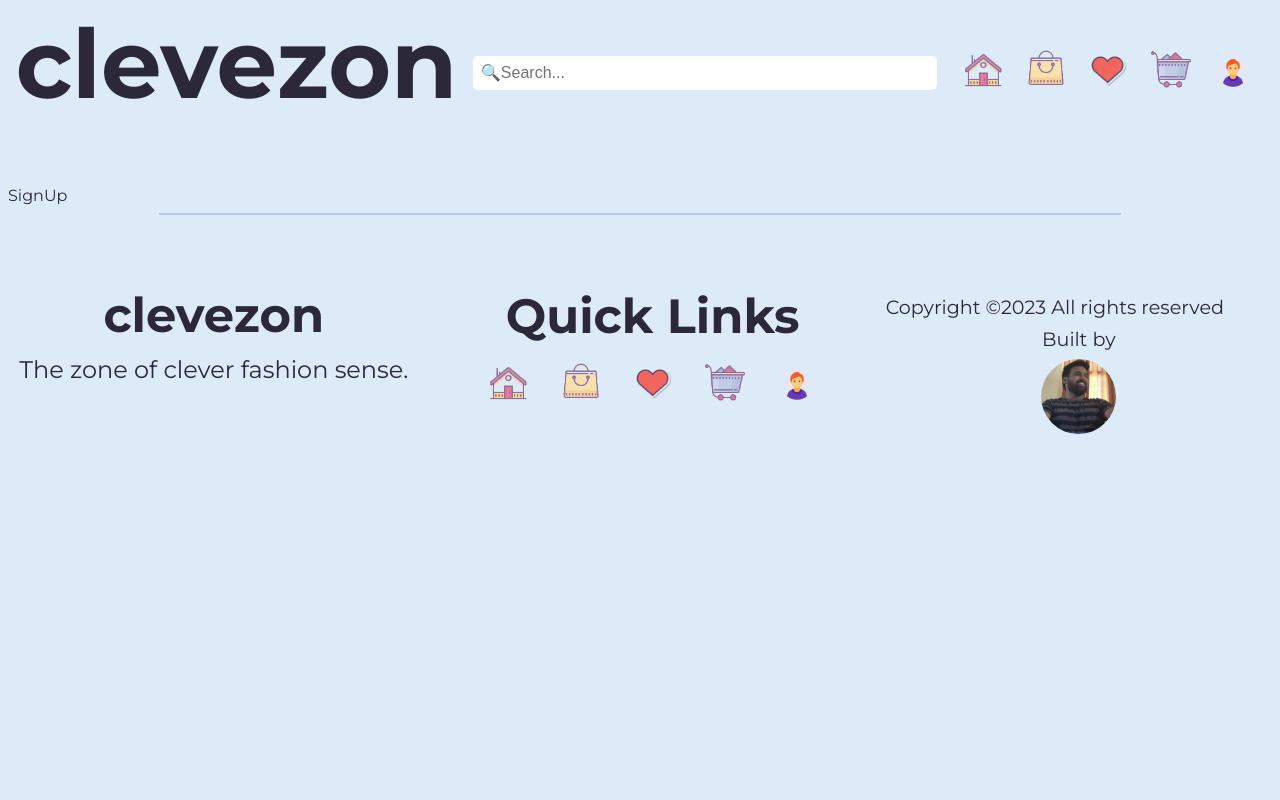
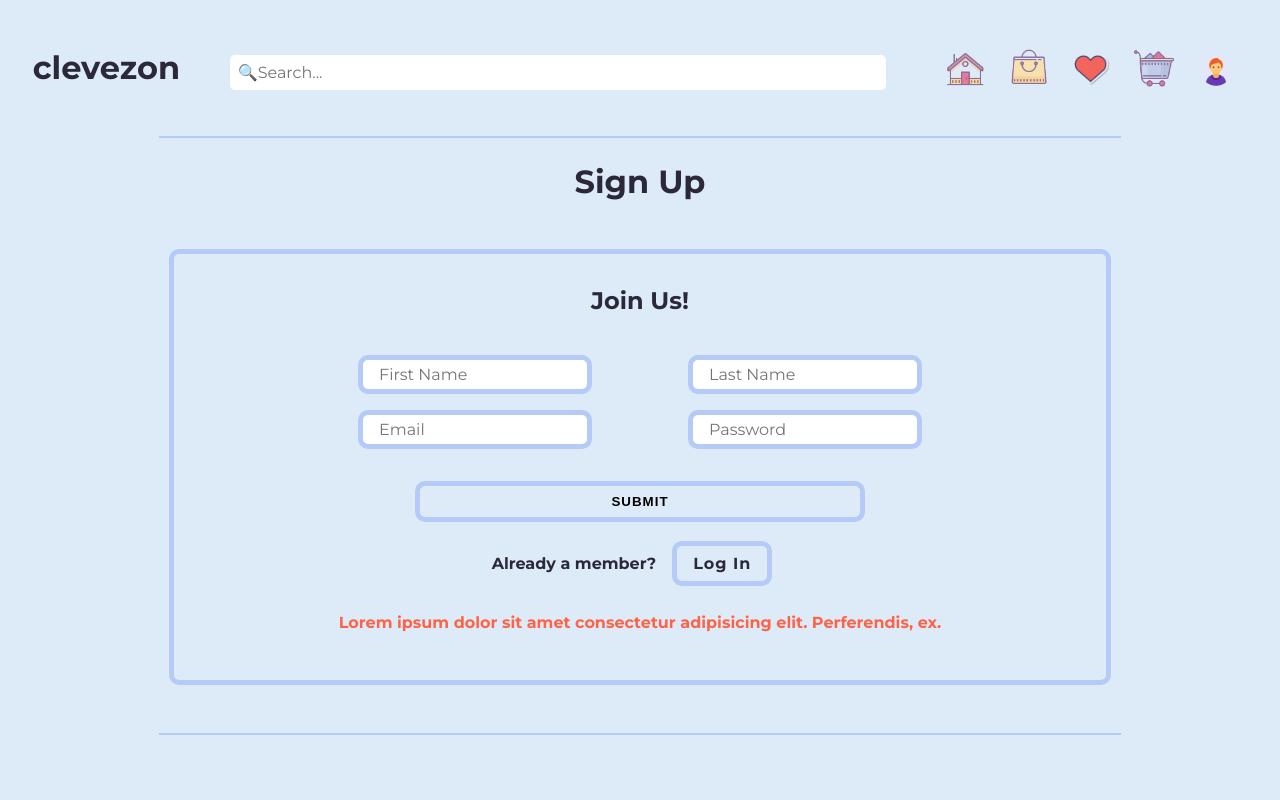
Before and after one commit to clevercoderjoy/clevezon, a React (Create React App) app: page /signUp in a window 1280 px wide. Shown: the top 800 px of the page. Built offline with nearby package versions, Linux system fonts and the light colour scheme; what miragejs would draw is missing.

Commit message:
feat: signUp + login page with styles

```diff
--- a/src/components/Footer.jsx
+++ b/src/components/Footer.jsx
@@ -40,7 +40,7 @@ function Footer() {
                 </div>
                 <div className="copyright-container">
                     <p className="copyright">Copyright ©2023 All rights reserved</p>
-                    <div className="container">
+                    <div className="built-container">
                         <p className="built">Built by</p>
                         <Link className="connect" to="https://clevercoderjoy.bio.link" target="_blank">
                             <img src={clevercoderjoy} alt="clevercoderjoy" />
--- a/src/components/Header.jsx
+++ b/src/components/Header.jsx
@@ -45,6 +45,7 @@ function Header() {
                         </nav>
                     </div>
                 </div>
+            <hr />
             </header>
             <Routes>
                 <Route path="/" element={<LandingPage />} />
--- a/src/components/LandingPage.jsx
+++ b/src/components/LandingPage.jsx
@@ -22,6 +22,7 @@ function LandingPage() {
     return (
         <>
             <section className="hero">
+                <h1>Featured Offer</h1>
                 <Link to="/productListingPage">
                     <img src={heroMobile} alt="50% OFF" className="hero-img mobile" />
                 </Link>
--- a/src/components/Login.jsx
+++ b/src/components/Login.jsx
@@ -1,8 +1,28 @@
-import React from 'react'
+import React from 'react';
+import { Link } from 'react-router-dom';
+
+import login from "../styles/login.css";
 
 function Login() {
     return (
-        <div>Login</div>
+        <>
+            <h1>Log In</h1>
+            <div className="form-login-container">
+                <h2>Welcome Back</h2>
+                <form action="">
+                    <div className="login-credentials">
+                        <input required type="email" id="email" placeholder="Email" />
+                        <input required type="password" id="password" placeholder="Password" />
+                    </div>
+                    <button type="submit" className="btn login-btn">Login</button>
+                </form>
+                <div className="login-container">
+                    <p className="login-question">Don't have an account?</p>
+                    <Link to="/signUp" className="btn joinUs-btn">Join Us</Link>
+                </div>
+                <div className="error">Lorem ipsum dolor sit amet consectetur adipisicing elit. Perferendis, ex.</div>
+            </div>
+        </>
     )
 }
 
--- a/src/components/SignUp.jsx
+++ b/src/components/SignUp.jsx
@@ -1,8 +1,32 @@
-import React from 'react'
+import React from 'react';
+
+import signUp from "../styles/signUp.css";
+import { Link } from 'react-router-dom';
 
 function SignUp() {
     return (
-        <div>SignUp</div>
+        <>
+            <h1>Sign Up</h1>
+            <div className="signUp-container">
+                <h2>Join Us!</h2>
+                <form action="">
+                    <div className="form-name">
+                        <input required type="text" id="firstName" placeholder="First Name" />
+                        <input required type="text" id="lastName" placeholder="Last Name" />
+                    </div>
+                    <div className="form-credentials">
+                        <input required type="email" id="email" placeholder="Email" />
+                        <input required type="password" id="password" placeholder="Password" />
+                    </div>
+                    <button type="submit" className="btn submit-btn">Submit</button>
+                </form>
+                <div className="member-container">
+                    <p className="member">Already a member?</p>
+                    <Link to="/login" className="btn member-btn">Log In</Link>
+                </div>
+                <div className="error">Lorem ipsum dolor sit amet consectetur adipisicing elit. Perferendis, ex.</div>
+            </div>
+        </>
     )
 }
 
--- a/src/styles/header.css
+++ b/src/styles/header.css
@@ -2,6 +2,12 @@
 
 a {
     text-decoration: none;
+}
+header hr {
+    margin: 1.5rem auto;
+}
+.header-container {
+    margin-top: 2rem;
 }
 .logo {
     text-align: center;
@@ -15,7 +21,7 @@ a {
     color: #2b2839;
 }
 .search input {
-    width: 90vw;
+    width: 75vw;
     padding: 0.5rem;
     border-radius: 5px;
     display: block;
@@ -26,7 +32,7 @@ a {
     font-weight: 500;
     margin-bottom: 2rem;
 }
-input:focus {
+.search input:focus {
     outline: none;
     box-shadow: rgba(0, 0, 0, 0.56) 0px 22px 70px 4px;
 }
@@ -60,6 +66,9 @@ nav a img:hover {
     }
 }
 @media screen and (min-width: 960px) {
+    .header-container {
+        margin-top: 2rem;
+    }
     .logo {
         text-align: center;
         font-size: 2.5rem;
@@ -72,8 +81,11 @@ nav a img:hover {
         width: 75vw;
         margin: auto;
     }
+    nav {
+        margin: 2rem;
+    }
     nav a {
-        margin: 2.5rem;
+        margin: 2rem;
         font-size: 2rem;
     }
 }
@@ -82,7 +94,7 @@ nav a img:hover {
         display: flex;
         justify-content: space-around;
         align-items: center;
-        margin-top: -3rem;
+        margin-top: 2rem;
     }
     .logo {
         text-align: center;
@@ -90,7 +102,7 @@ nav a img:hover {
         transition: all 0.1s ease-in-out;
     }
     .logo h1 {
-        margin-top: 45px;
+        display: inline-block;
     }
     .logo:hover {
         font-size: 3.2rem;
@@ -106,7 +118,7 @@ nav a img:hover {
         font-size: 3rem;
     }
     .search input {
-        width: 35vw;
+        width: 50vw;
         margin: auto;
     }
 }
--- /dev/null
+++ b/src/styles/login.css
@@ -0,0 +1,70 @@
+html {
+    font-family: "Montserrat", sans-serif;
+    box-sizing: border-box;
+    margin: 0;
+    padding: 0;
+    color: #2b2839;
+    overflow-x: hidden;
+}
+a {
+    text-decoration: none;
+}
+.form-login-container {
+    border: 5px solid #b5caf7;
+    border-radius: 10px;
+    padding: 1rem;
+    margin: 2rem auto;
+    text-align: center;
+    width: 250px;
+}
+.login-question {
+    margin-top: -0.5rem;
+    margin-bottom: 1.7rem;
+}
+.form-login-container .error {
+    margin-bottom: 0.5rem;
+}
+
+@media screen and (min-width: 620px) {
+    .form-login-container {
+        width: 450px;
+    }
+    .form-login-container h2 {
+        margin: 1rem;
+    }
+    .login-question {
+        margin-top: 0.5rem;
+        margin-bottom: 1.7rem;
+    }
+}
+@media screen and (min-width: 960px) {
+    .form-login-container input {
+        margin: 1rem;
+    }
+    .login-question {
+        margin-bottom: 1.5rem;
+    }
+    .form-login-container .error {
+        margin: 2rem auto 1rem auto;
+    }
+}
+@media screen and (min-width: 1200px) {
+    .form-login-container {
+        width: 700px;
+        display: flex;
+        flex-direction: column;
+    }
+    .form-login-container .login-credentials {
+        display: flex;
+        flex-direction: column;
+    }
+    .form-login-container h2 {
+        margin-bottom: 0.5rem;
+    }
+    .form-login-container .login-btn {
+        margin: 0.5rem auto;
+    }
+    .form-login-container .login-question {
+        margin: 0 auto 1.7rem auto;
+    }
+}
--- /dev/null
+++ b/src/styles/signUp.css
@@ -0,0 +1,168 @@
+@import url("https://fonts.googleapis.com/css2?family=Montserrat:wght@400;700&display=swap");
+
+html {
+    font-family: "Montserrat", sans-serif;
+    box-sizing: border-box;
+    margin: 0;
+    padding: 0;
+    color: #2b2839;
+    overflow-x: hidden;
+}
+a {
+    text-decoration: none;
+}
+h1 {
+    font-size: 2rem;
+    text-align: center;
+    margin: 0.5rem auto 1.5rem auto;
+}
+h2 {
+    margin-bottom: 1rem;
+    text-align: center;
+}
+.signUp-container {
+    border: 5px solid #b5caf7;
+    border-radius: 10px;
+    padding: 1rem;
+    margin: 2rem auto;
+    text-align: center;
+    width: 250px;
+}
+form {
+    display: flex;
+    flex-direction: column;
+    margin: 0.5rem auto;
+}
+input {
+    margin: 0.5rem auto;
+    padding: 0.3rem 1rem;
+    border-radius: 10px;
+    border: 5px solid #b5caf7;
+    text-align: center;
+    font-size: 1rem;
+    color: #2b2839;
+    font-family: "Montserrat", sans-serif;
+    font-weight: 500;
+    transition: all 0.3s ease-in-out;
+}
+input::placeholder {
+    font-size: 1rem;
+    text-align: left;
+}
+input:focus {
+    outline: none;
+    background: #ddebf8;
+}
+.btn {
+    margin: 1rem auto;
+    padding: 0.5rem 1rem;
+    font-weight: bold;
+    border: 5px solid #b5caf7;
+    background: transparent;
+    border-radius: 10px;
+    cursor: pointer;
+    text-align: center;
+    width: 50%;
+    text-transform: uppercase;
+    letter-spacing: 1px;
+    transition: all 0.2s ease-in-out;
+}
+.btn:hover {
+    background: #b5caf7;
+    border: 5px solid white;
+    color: white;
+}
+.member-btn {
+    color: #2b2839;
+    text-transform: capitalize;
+}
+.member {
+    font-size: 1rem;
+    margin-top: -0.5rem;
+    margin-bottom: 1.7rem;
+}
+.error {
+    margin: 2rem auto;
+    color: tomato;
+    font-weight: bold;
+    font-size: 1rem;
+    margin-bottom: 1rem;
+}
+@media screen and (min-width: 620px) {
+    h2 {
+        margin-top: 1rem;
+        margin-bottom: 2rem;
+    }
+    .signUp-container {
+        width: 500px;
+    }
+    .form-name input {
+        margin: 0 0.5rem;
+    }
+    .form-credentials input {
+        margin: 1rem 0.5rem;
+    }
+    .submit-btn {
+        margin: 0.5rem auto;
+    }
+    .member-container {
+        margin: 1.5rem;
+    }
+    .member {
+        margin: auto;
+        display: inline;
+        font-weight: bold;
+    }
+    .member-btn {
+        width: 150px;
+        border: 3px solid #b5caf7;
+        margin: 0.5rem 1rem;
+    }
+    .member-btn:hover {
+        border: 3px solid white;
+    }
+}
+@media screen and (min-width: 960px) {
+    h2 {
+        margin-bottom: 2.5rem;
+    }
+    .signUp-container {
+        width: 700px;
+    }
+    .form-name input {
+        margin: 0 3rem;
+    }
+    .form-credentials input {
+        margin: 1rem 3rem;
+    }
+    .submit-btn {
+        margin: 1rem auto;
+    }
+    .member-container {
+        margin: 1rem;
+    }
+    .member {
+        margin: auto;
+        display: inline;
+        font-weight: bold;
+    }
+    .member-btn {
+        width: 150px;
+        border: 5px solid #b5caf7;
+        margin: 0.5rem 1rem;
+    }
+    .member-btn:hover {
+        border: 5px solid white;
+    }
+    .error {
+        margin: 2.5rem auto;
+        margin-bottom: 2rem;
+    }
+}
+@media screen and (min-width: 1200px) {
+    .signUp-container {
+        margin: 3rem auto;
+        text-align: center;
+        width: 900px;
+    }
+}
```
Also changed, not shown: src/styles/footer.css (+8 -8 lines).
